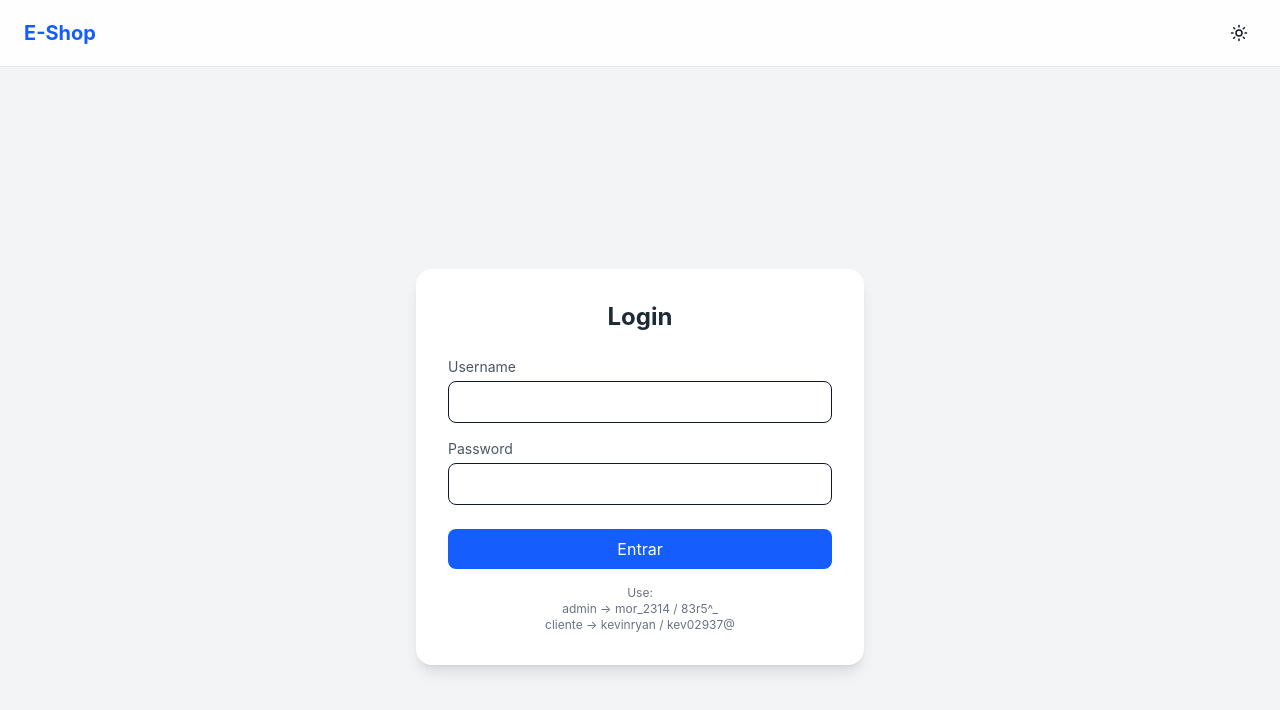
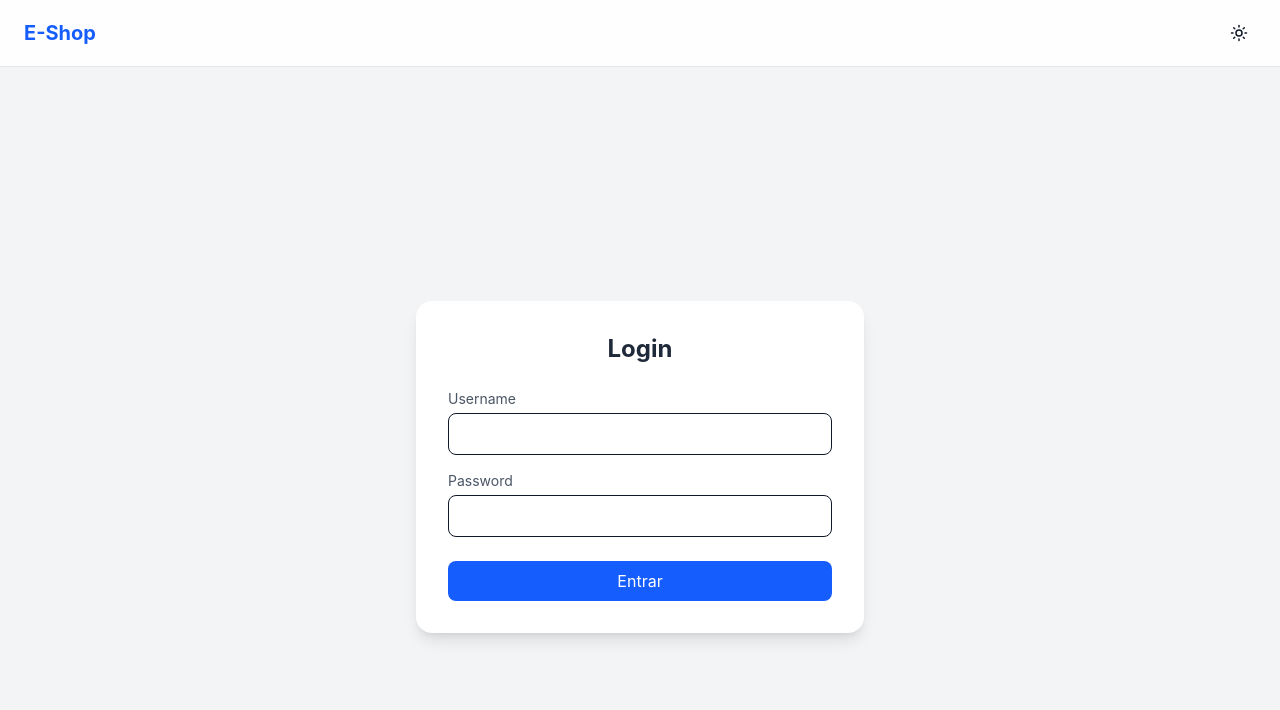
Before and after one commit to Darlison1398/mini-ecommerce, a React (Vite) app: page /login in a window 1280 px wide. Shown: the top 710 px of the page. Built offline with nearby package versions, Linux system fonts and the light colour scheme.

Commit message:
Atualizado login

```diff
--- a/src/pages/Login.tsx
+++ b/src/pages/Login.tsx
@@ -70,15 +70,12 @@
                     Entrar
                 </button>
 
-                <p className="text-xs text-gray-500 mt-4 text-center">
+                {/*<p className="text-xs text-gray-500 mt-4 text-center">
                     Use: <br />
                     admin → mor_2314 / 83r5^_ <br />
                     cliente → kevinryan / kev02937@
-                </p>
+                </p>*/}
             </form>
         </div>
     );
-
-
-
 };
```
